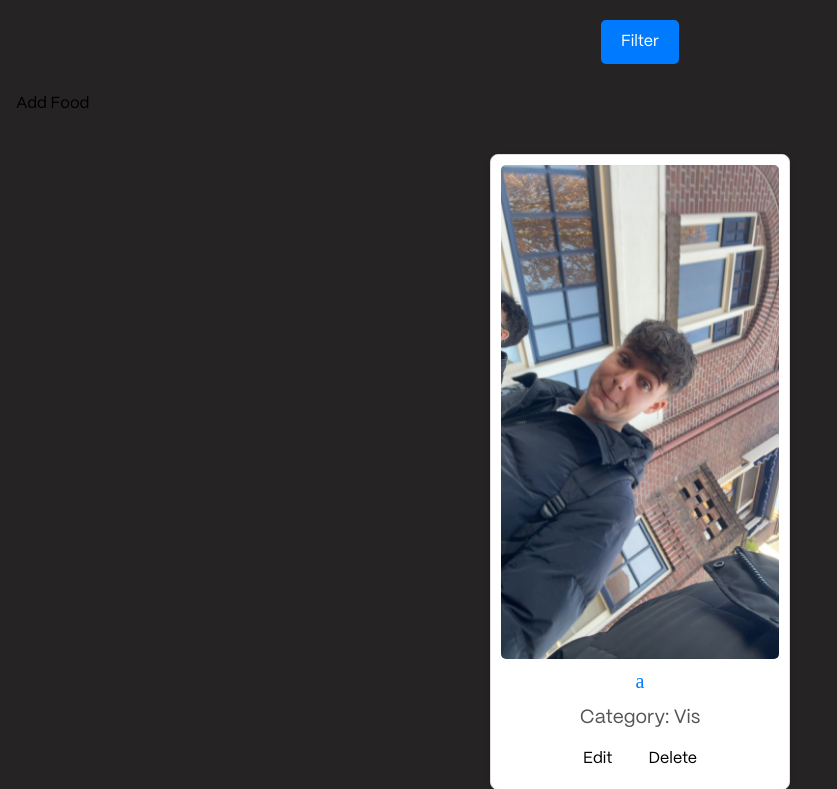
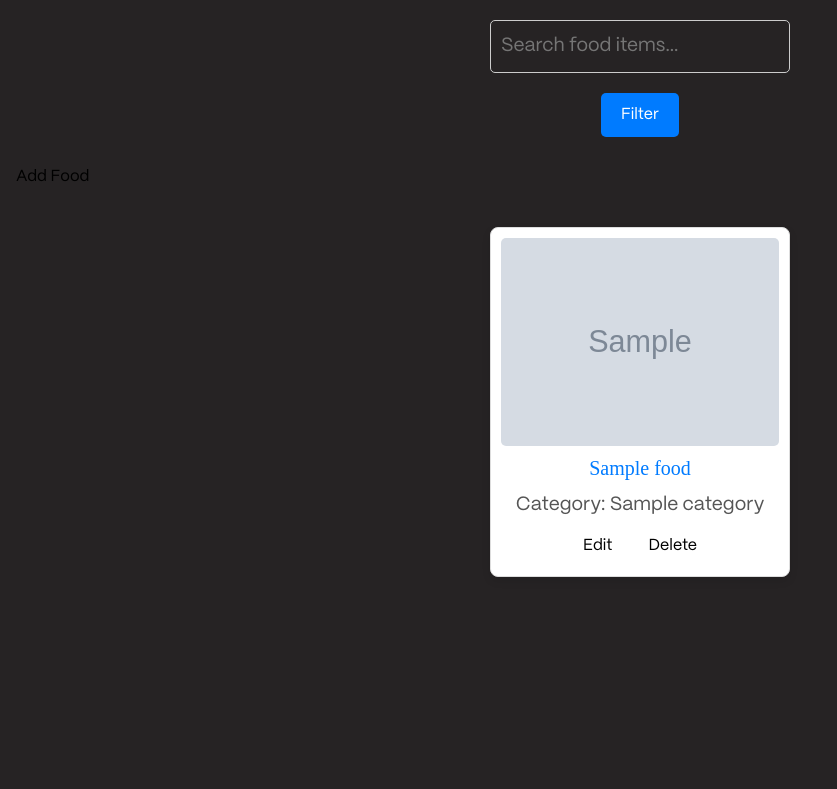
Before and after one commit to MisterAmig0/MONK, a Flask app: template templates/health.html in a window 1280 px wide. Shown: the top 789 px of the page, without its empty margins (0-837 px from the left). Run offline with Flask 3, Linux system fonts and the light colour scheme; tables that the repository leaves empty hold one stand-in row (values such as "Sample post"); the template is opened without the code that fills it: values that come from a table or form of the project are taken from there, most other values are stand-ins (such as "Sample title", 1, 10 or a date in 2020); grey boxes marked "Sample" are stand-in pictures; some web fonts are replaced.

Commit message:
Searchbar

```diff
--- a/app.py
+++ b/app.py
@@ -162,8 +162,22 @@ def health():
     if not user:
         return redirect(url_for('index'))
 
-    # Handle filtering
+    # Handle filtering and search
     selected_category = request.args.get('category', '')
+    search_query = request.args.get('search', '').strip()
+
+    # Query food items for the logged-in user
+    query = Food.query.filter_by(user=user)
+
+    # Apply category filter if selected
+    if selected_category:
+        query = query.filter_by(category=selected_category)
+
+    # Apply search filter if a search query is provided
+    if search_query:
+        query = query.filter(Food.title.ilike(f"%{search_query}%") | Food.description.ilike(f"%{search_query}%"))
+
+    food_items = query.all()
 
     # Handle adding a new food item
     if request.method == 'POST' and 'title' in request.form:
@@ -214,17 +228,12 @@ def health():
             db.session.commit()
             return redirect(url_for('health'))
 
-    # Handle filtering food items
-    if selected_category:
-        food_items = Food.query.filter_by(user=user, category=selected_category).all()
-    else:
-        food_items = Food.query.filter_by(user=user).all()
-
     return render_template(
         'health.html',
         food_items=[item.to_dict() for item in food_items],
         user=user,
-        selected_category=selected_category
+        selected_category=selected_category,
+        search_query=search_query
     )
 
 
--- /dev/null
+++ b/static/js/foodFilter.js
@@ -0,0 +1,33 @@
+const filterBtn = document.getElementById('filterBtn');
+const filterPopup = document.getElementById('filterPopup');
+const closePopup = document.querySelector('.close-popup');
+const searchInput = document.getElementById('searchInput');
+const searchForm = document.getElementById('searchForm');
+
+// Open the filter popup
+filterBtn.addEventListener('click', () => {
+    filterPopup.style.display = 'block';
+});
+
+// Close the filter popup
+closePopup.addEventListener('click', () => {
+    filterPopup.style.display = 'none';
+});
+
+// Close the popup when clicking outside of it
+window.addEventListener('click', event => {
+    if (event.target == filterPopup) {
+        filterPopup.style.display = 'none';
+    }
+});
+
+// Real-time search functionality
+let timeout = null;
+if (searchInput && searchForm) {
+    searchInput.addEventListener('input', () => {
+        clearTimeout(timeout); // Clear any existing timeout
+        timeout = setTimeout(() => {
+            searchForm.submit(); // Submit the form
+        }, 300); // Delay to prevent excessive submissions
+    });
+}
--- a/templates/health.html
+++ b/templates/health.html
@@ -8,7 +8,19 @@
     <title>Health</title>
 </head>
 <body>
-            <!-- Filter Button -->
+
+        <!-- Search Bar -->
+        <form id="searchForm" action="/health" method="GET" style="text-align: center; margin: 20px 0;">
+            <input
+                type="text"
+                name="search"
+                id="searchInput"
+                placeholder="Search food items..."
+                value="{{ request.args.get('search', '') }}"
+                style="padding: 10px; width: 300px; border: 1px solid #ccc; border-radius: 5px;">
+        </form>
+
+        <!-- Filter Button -->
         <button id="filterBtn">Filter</button>
 
         <!-- Filter Popup -->
@@ -145,28 +157,6 @@
         </div>
     </div>
     <script src="/static/js/modals/foodModal.js"></script>
+    <script src="/static/js/foodFilter.js"></script>
 </body>
 </html>
-
-<script>
-    const filterBtn = document.getElementById('filterBtn');
-    const filterPopup = document.getElementById('filterPopup');
-    const closePopup = document.querySelector('.close-popup');
-
-    // Open the filter popup
-    filterBtn.addEventListener('click', () => {
-        filterPopup.style.display = 'block';
-    });
-
-    // Close the filter popup
-    closePopup.addEventListener('click', () => {
-        filterPopup.style.display = 'none';
-    });
-
-    // Close the popup when clicking outside of it
-    window.addEventListener('click', event => {
-        if (event.target == filterPopup) {
-            filterPopup.style.display = 'none';
-        }
-    });
-</script>
```
